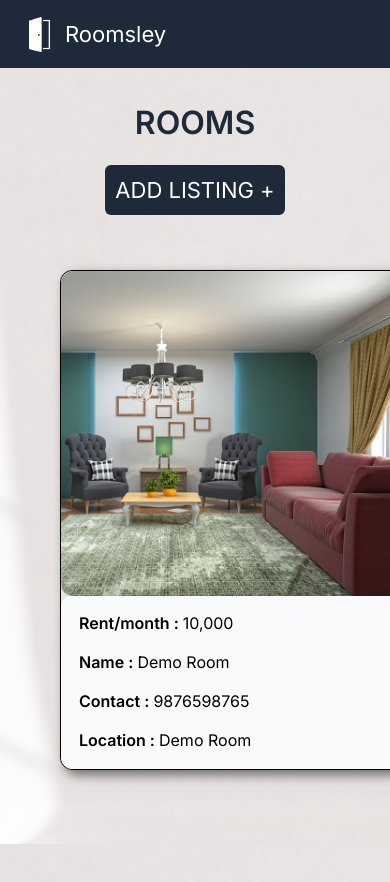
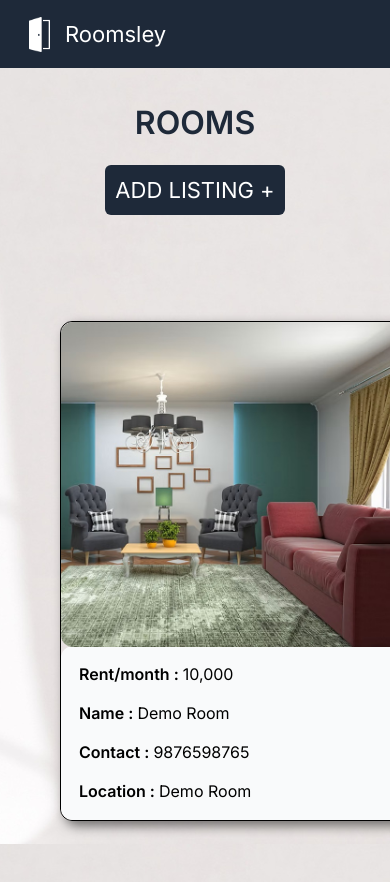
Before and after one commit to rohitkumar893/roomsley, a React (Vite) app: page /listings in a window 390 px wide. Shown: the top 882 px of the page. Built offline with nearby package versions, Linux system fonts and the light colour scheme.

Commit message:
fixed responsivenss foe mobile devices

```diff
--- a/src/pages/Listings.css
+++ b/src/pages/Listings.css
@@ -100,6 +100,8 @@ ul:hover{
     .container3{
     padding-left: 20px;
     padding-right: 20px;
+    grid-template-rows: none;
+    grid-template-columns: 1fr;
     }
 }
 
```
